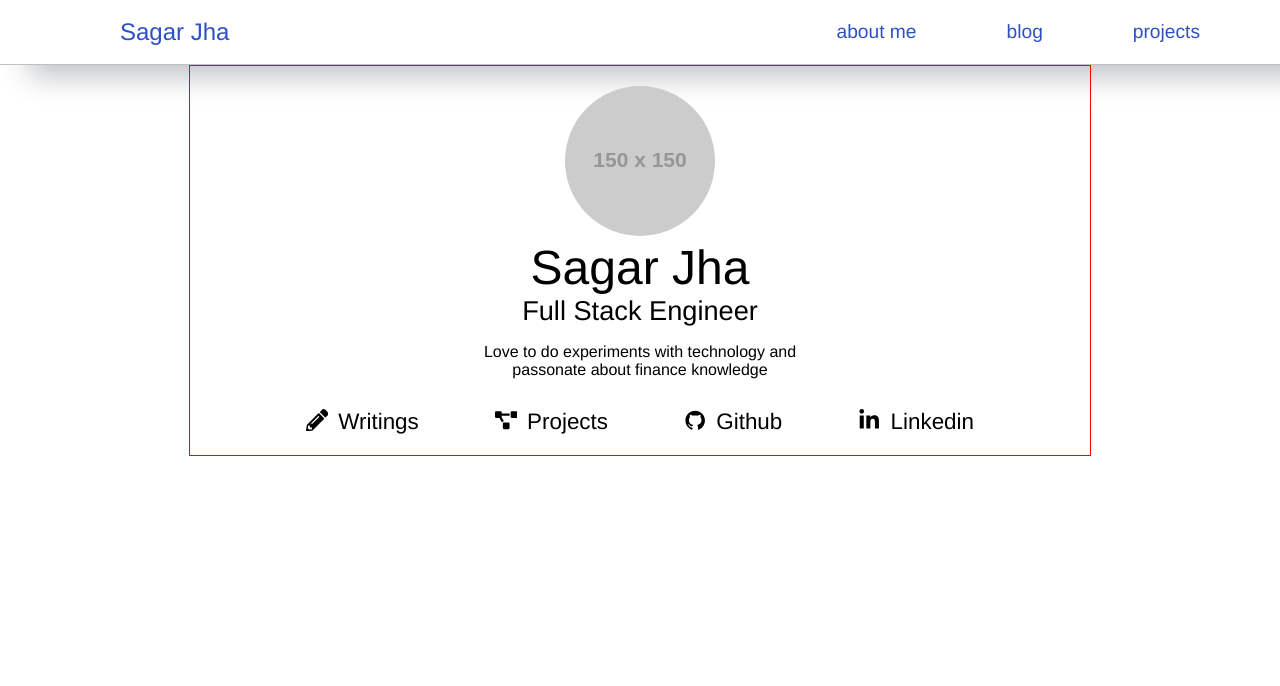
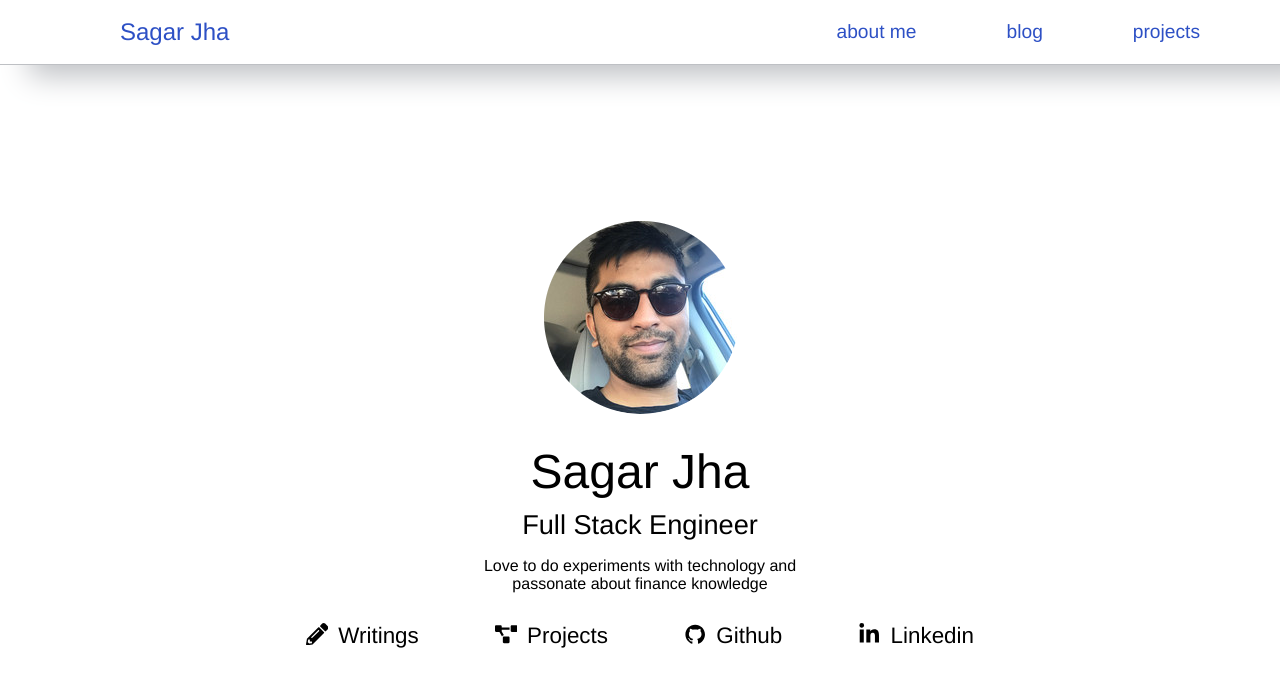
Before and after one commit to sagarjhaa/sagarjha.me, a Gatsby site: page / in a window 1280 px wide. Built offline with nearby package versions, Linux system fonts and the light colour scheme; Gatsby itself is replaced by a stand-in of ours; placeholder pictures from the web are drawn by us.

Commit message:
fix the image on main page.

```diff
--- a/gatsby-config.js
+++ b/gatsby-config.js
@@ -10,6 +10,13 @@ module.exports = {
       resolve: `gatsby-source-filesystem`,
       options: {
         name: `images`,
+        path: `${__dirname}/src/images`,
+      },
+    },
+    {
+      resolve: `gatsby-source-filesystem`,
+      options: {
+        name: `markdown-pages`,
         path: `${__dirname}/src`,
       },
     },
--- a/src/components/image.js
+++ b/src/components/image.js
@@ -1,6 +1,6 @@
 import React from "react"
-// import { useStaticQuery, graphql } from "gatsby"
-// import Img from "gatsby-image"
+import { useStaticQuery, graphql } from "gatsby"
+import Img from "gatsby-image"
 
 /*
  * This component is built using `gatsby-image` to automatically serve optimized
@@ -13,21 +13,21 @@ import React from "react"
  * - `useStaticQuery`: https://www.gatsbyjs.org/docs/use-static-query/
  */
 
-const Image = () => {
-  // const data = useStaticQuery(graphql`
-  //   query {
-  //     placeholderImage: file(relativePath: { eq: "gatsby-astronaut.png" }) {
-  //       childImageSharp {
-  //         fluid(maxWidth: 300) {
-  //           ...GatsbyImageSharpFluid
-  //         }
-  //       }
-  //     }
-  //   }
-  // `)
+const Image = (props) => {
+  const data = useStaticQuery(graphql`
+    query {
+      placeholderImage: file(relativePath: { eq: "sagar-jha.png" }) {
+        childImageSharp {
+          fluid(maxWidth: 300) {
+            ...GatsbyImageSharpFluid
+          }
+        }
+      }
+    }
+  `)
 
-  return <h3>Image here ...</h3>
-  // <Img fluid={data.placeholderImage.childImageSharp.fluid} />
+  // return <h3>Image here ...</h3>
+  return < Img fluid={data.placeholderImage.childImageSharp.fluid} {...props} />
 }
 
 export default Image
--- a/src/globals/_base.scss
+++ b/src/globals/_base.scss
@@ -13,17 +13,29 @@ body {
   margin: 0px;
   padding: 0px;
   font: 1em $font-stack;
-  height: 100%;
   width: 100%;
 }
 
 .container {
-  margin: 0 auto;
-  border: 1px solid red;
-  height: 100%;
-  align-self: center;
-  max-width: 900px;
+  // border: 1px solid red;
+  text-align: center;
+  min-height: calc(100vh - 97px);
+  display: flex;
+  justify-content: center;
+  flex-direction: column;
 }
+
+// @media (min-width: 960px) {
+//   .container {
+//     margin: auto;
+//   }
+// }
+// @media (max-width: 1087px) and (min-width: 960px) {
+//   .container {
+//     max-width: 910px;
+//     width: 910px;
+//   }
+// }
 
 .navbar {
   display: flex;
@@ -66,23 +78,25 @@ body {
 }
 
 .main {
+  // border: 1px solid red;
   margin-top: 10px;
   margin-left: auto;
   margin-right: auto;
   width: $main-container-width;
-  padding: 10px;
-  text-align: center;
+  padding: 2em;
   font-weight: 400;
   color: $black;
 
   .full-name {
     font-size: 3em;
     font-weight: 100;
+    margin: 10px auto;
   }
 
   .position {
     font-size: 1.7em;
     font-weight: 100;
+    margin: 10px auto;
   }
 
   .tag-line {
@@ -92,6 +106,9 @@ body {
 
   .main-image {
     border-radius: 50%;
+    margin: 30px auto;
+    width: 25%;
+    height: 25%;
   }
 
   .button-container {
--- a/src/pages/index.js
+++ b/src/pages/index.js
@@ -14,7 +14,7 @@ const IndexPage = () => (
   <Layout>
     <SEO title="Home" />
     <section className="main">
-      <img src='https://via.placeholder.com/150' className='main-image'></img>
+      <Image className='main-image' />
       <h1 className='full-name'>Sagar Jha</h1>
       <h3 className='position'>Full Stack Engineer</h3>
 
```
Also changed, not shown: src/globals/normalize.css (deleted), src/images/sagar-jha.jpeg (added), src/images/sagar-jha.png (added).
